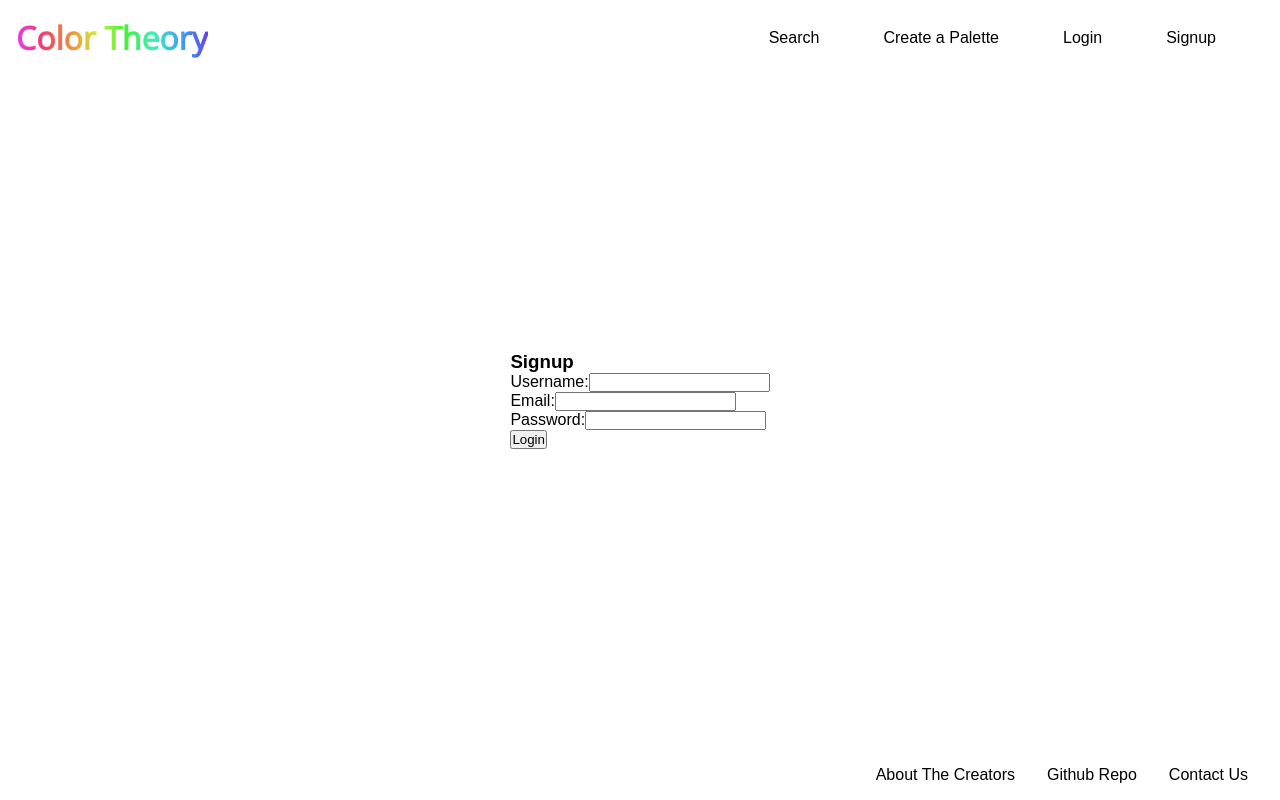
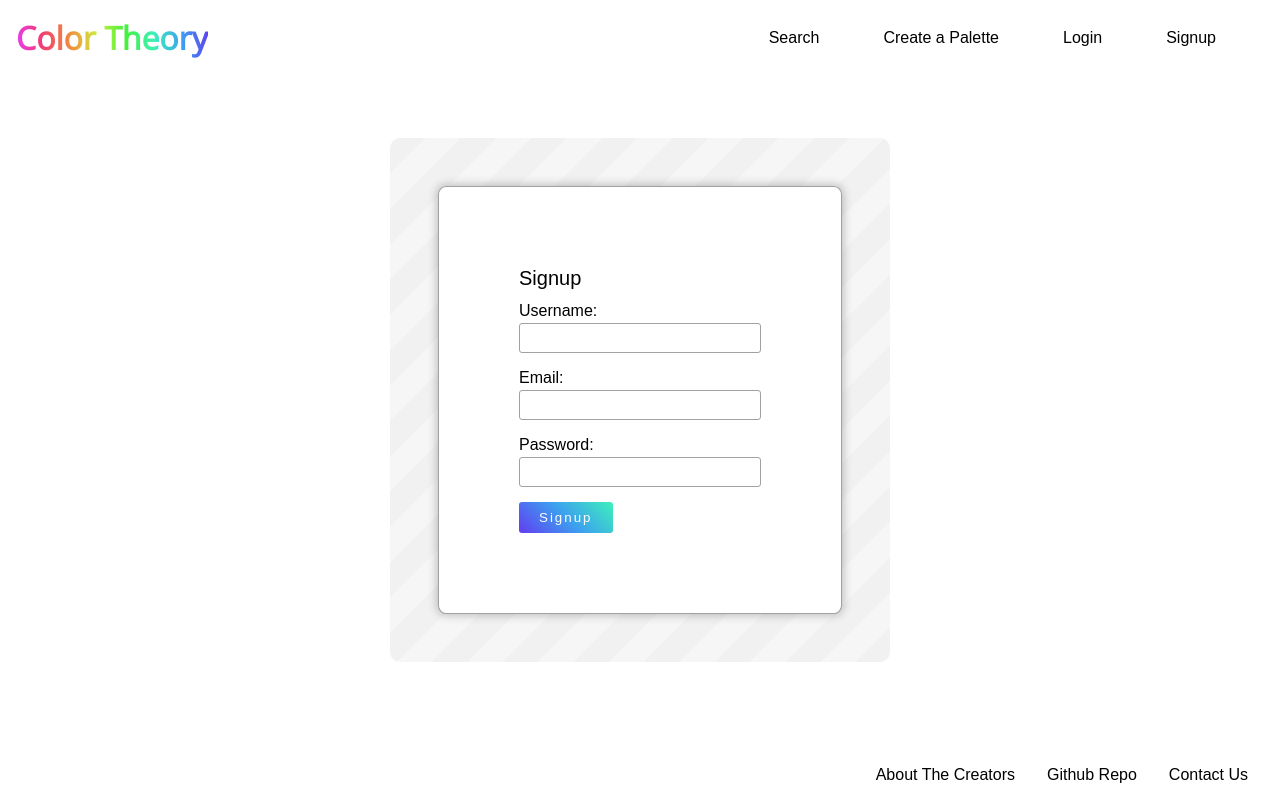
Before and after one commit to reynolkb/color-theory-1.0, a React (Create React App) app in the folder client/: page /signup in a window 1280 px wide. Built offline with nearby package versions, Linux system fonts and the light colour scheme.

Commit message:
Styled both the login and signup pages. Made a styling component for both pages called AuthWrapper, it doesn't need any data added to it.

```diff
--- /dev/null
+++ b/client/src/components/AuthWrapper/index.js
@@ -0,0 +1,21 @@
+import React from 'react';
+
+// this doesn't need any information from the db
+const AuthWrapper = ({children, className}) => {
+
+    const border = `${className} auth-panel`
+
+    return(
+        <div className='auth-wrapper'>
+            <div className={border}>
+            {/* this is the div with background color  */}
+                <div className='auth-panel-contents'>
+                    {children}
+                </div>
+            </div>
+        </div>
+    )
+};
+
+
+export default AuthWrapper;
--- a/client/src/index.css
+++ b/client/src/index.css
@@ -60,6 +60,71 @@
 i.far {
     color: #a1a1a1;
 }
+
+.btn {
+    padding: 8px 20px;
+    border: none;
+    letter-spacing: 0.15em;
+    border-radius: 3px;
+}
+
+.btn:hover {
+    cursor: pointer;
+}
+
+.pink-btn {
+    background: linear-gradient(45deg,
+        #e73df0,
+        #f03d72,
+        #f08d3d
+    );
+    color: #ffffff;
+}
+
+.pink-btn:hover {
+    background: linear-gradient(45deg,
+        #f08d3d,
+        #f03d72,
+        #e73df0
+    );
+    padding: 8px 30px;
+    transition: padding .35s cubic-bezier(0.34, 1.56, 0.64, 1);
+}
+
+.blue-btn {
+    background: linear-gradient(45deg,
+        #613df0,
+        #3d9ff0,
+        #3df0ba
+    );
+    color: #ffffff;
+}
+
+.blue-btn:hover {
+    background: linear-gradient(45deg,
+        #3df0ba ,
+        #3d9ff0,
+        #613df0
+    );
+    padding: 8px 30px;
+    transition: padding .35s cubic-bezier(0.34, 1.56, 0.64, 1);
+}
+
+input {
+    border-radius: 3px;
+    border: 1px #a1a1a1 solid;
+    padding: .5em;
+    margin: 3px 0;
+    transition: box-shadow 1s ease-in, border-color 1s ease-in;
+}
+
+input:focus {
+    outline: none;
+    box-shadow: 0 0 5px 1px #91ceff;
+    border-color: #91ceff;
+    transition: box-shadow 2s ease-out, border-color 1s ease-out;
+}
+
 
 /* header and footer styling */
 
@@ -162,7 +227,7 @@
 .sidebar-wrapper {
     display: flex;
     flex-direction: column;
-    margin: 2em;
+    margin: 5em 0;
     margin-left: 5em;
     flex: 1 0 0;
 }
@@ -182,14 +247,13 @@
     margin-bottom: 2em;
 }
 
-
 /* palette styling */
 
 .palette-wrapper {
     border: 1px solid #a1a1a1;
     border-radius: 5px;
-    padding: 1em;
-    margin: 0.75em;
+    padding: 2em;
+    margin: 2em 0;
 }
 
 .palette-wrapper:hover {
@@ -241,6 +305,7 @@
 }
 
 /* login and signup styling */
+
 .auth-wrapper {
     width: 100%;
     height: 100vh;
@@ -248,3 +313,43 @@
     justify-content: center;
     align-items: center;
 }
+
+.auth-panel {
+    padding: 3em;
+    width: 100%;
+    max-width: 500px;
+    border-radius: 2%;
+}
+
+.auth-panel-contents {
+    background-color: #fff;
+    border-radius: 2%;
+    border: 1px solid #a1a1a1;
+    box-shadow: 0 0 10px 1px rgba(0, 0, 0, 0.25);
+    color: #000;
+    padding: 5em;
+}
+
+.pattern-diagonal-stripes-right {
+    background: repeating-linear-gradient(135deg, transparent, transparent 25px, currentColor 25px, currentColor calc(2 * 25px));
+    color: #f6f6f6;
+    background-color: #f1f1f1;
+}
+
+.pattern-diagonal-stripes-left {
+    background: repeating-linear-gradient(45deg, transparent, transparent 25px, currentColor 25px, currentColor calc(2 * 25px));
+    color: #f1f1f1;
+    background-color: #f6f6f6;
+}
+
+.auth-title {
+    font-size: 20px;
+    font-weight: lighter;
+    margin-bottom: 0.50em;
+}
+
+.auth-element {
+    display: flex;
+    flex-direction: column;
+    margin: 0.78em 0;
+}
--- a/client/src/pages/Login.js
+++ b/client/src/pages/Login.js
@@ -1,33 +1,25 @@
 import React from 'react';
+import AuthWrapper from '../components/AuthWrapper';
 
 const Login = () => {
 
     return(
-        <div className='auth-wrapper'>
-            <div>
-            {/* this is the div with background color  */}
-                <div>
-                    <h3>Login</h3>
-                    <div>
+            <AuthWrapper className='pattern-diagonal-stripes-left'>
+                <h3 className='auth-title'>Login</h3>
                     <div>
                         <form>
-                                <div>
+                            <div  className='auth-element'>
                                 <label htmlFor='email'>Email:</label>
                                 <input type='email' name='email' />
                             </div>
-                                <div>
+                            <div  className='auth-element'>
                                 <label htmlFor='password'>Password:</label>
                                 <input type='password' name='password' />
                             </div>
-                                <button>Login</button>
+                            <button className='btn pink-btn'>Login</button>
                         </form>
                     </div>
-                    </div>
-
-                </div>
-
-            </div>
-        </div>
+            </AuthWrapper>
     )
 };
 
--- a/client/src/pages/Signup.js
+++ b/client/src/pages/Signup.js
@@ -1,35 +1,31 @@
 import React from 'react';
+
+import AuthWrapper from '../components/AuthWrapper';
 
 const Signup = () => {
 
     return(
-        <div className='auth-wrapper'>
-            <div>
-            {/* this is the div with background color  */}
-                <div>
-                    <h3>Signup</h3>
-                    <div>
+            <AuthWrapper className='pattern-diagonal-stripes-right'>
+                <h3 className='auth-title'>Signup</h3>
                     <div>
                         <form>
-                                <div>
+                            <div className='auth-element'>
                                 <label htmlFor='username'>Username:</label>
                                 <input type='text' name='username' />
                             </div>
-                                <div>
+                            <div className='auth-element'>
                                 <label htmlFor='email'>Email:</label>
                                 <input type='email' name='email' />
                             </div>
-                                <div>
+                            <div className='auth-element'>
                                 <label htmlFor='password'>Password:</label>
                                 <input type='password' name='password' />
                             </div>
-                                <button>Login</button>
+                            <button className='btn blue-btn'>Signup</button>
                         </form>
                     </div>
-                    </div>
-                </div>
-            </div>
-        </div>
+            </AuthWrapper>
+
     )
 };
 
```
Lines whose indentation alone changed are shown as unchanged.
